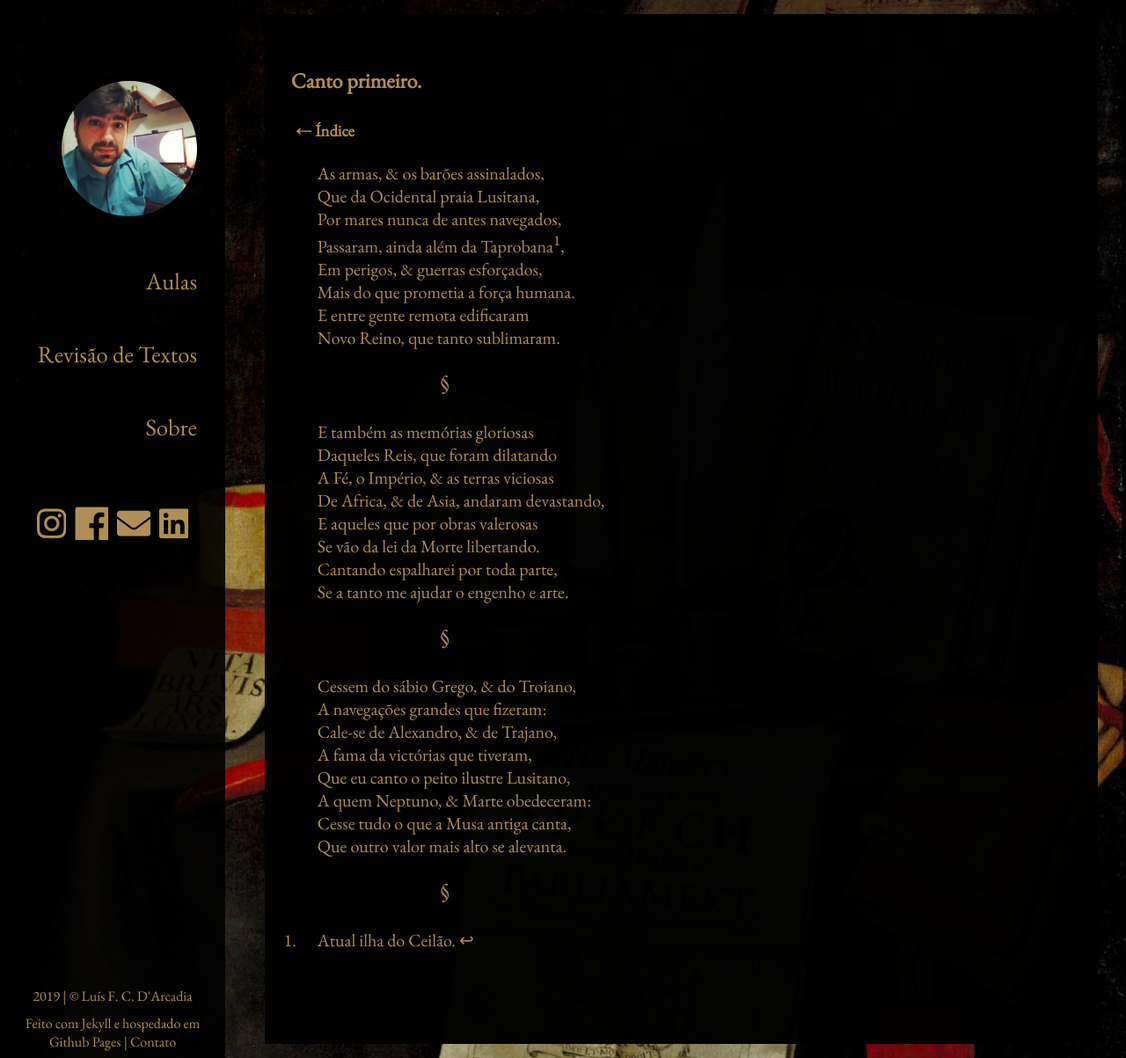
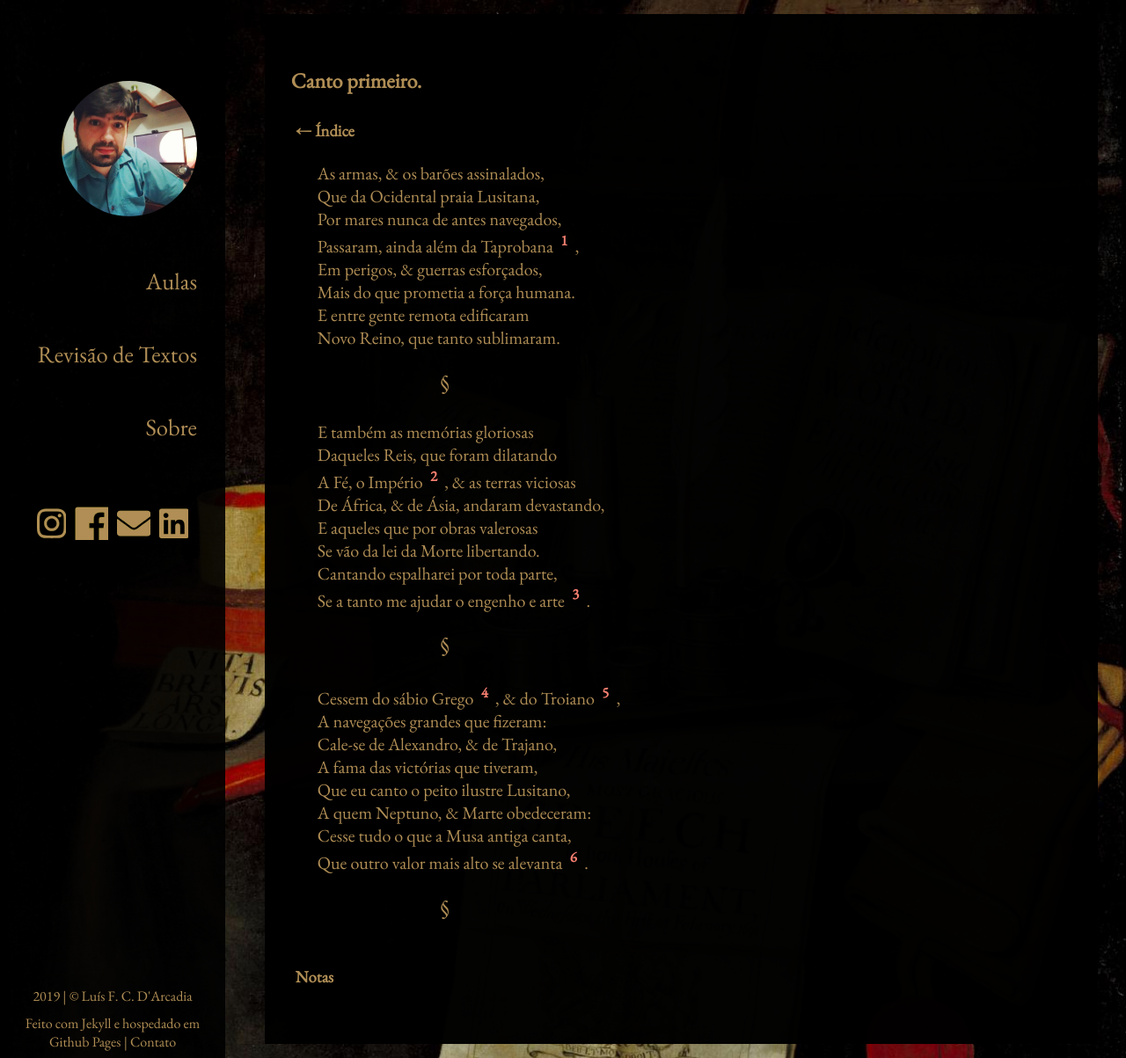
Before and after one commit to luisdarcadia/luisdarcadia.github.io, a Jekyll site: the page built from _lusiadas/cantoI.md, in a window 1280 px wide and 1203 px high. Shown: the whole window at 88% size. Built offline with Jekyll 4.4.1, drawn with Linux system fonts in a browser that asks for light colours; nearby versions of some CDN libraries.

Commit message:
js notas lusiadas

```diff
--- a/_layouts/canto.html
+++ b/_layouts/canto.html
@@ -9,3 +9,5 @@
   {%- if site.disqus.shortname -%}
     {%- include disqus_comments.html -%}
   {%- endif -%}
+
+ <script type="text/javascript" src="{{site.baseurl}}/{{site.js_path}}/notas.js"></script>
--- a/_lusiadas/cantoI.md
+++ b/_lusiadas/cantoI.md
@@ -1,7 +1,6 @@
 ---
 title: "Canto primeiro."
 ---
-
 
 As armas, & os barões assinalados,
 
@@ -9,7 +8,7 @@
 
 Por mares nunca de antes navegados,
 
-Passaram, ainda além da Taprobana[^footnote],
+Passaram, ainda além da Taprobana[^footnote{% increment f%}],
 
 Em perigos, & guerras esforçados,
 
@@ -25,9 +24,9 @@
 
 Daqueles Reis, que foram dilatando
 
-A Fé, o Império, & as terras viciosas
+A Fé, o Império[^footnote{% increment f%}], & as terras viciosas
 
-De Africa, & de Asia, andaram devastando,
+De África, & de Ásia, andaram devastando,
 
 E aqueles que por obras valerosas
 
@@ -35,17 +34,17 @@
 
 Cantando espalharei por toda parte,
 
-Se a tanto me ajudar o engenho e arte.
+Se a tanto me ajudar o engenho e arte[^footnote{% increment f%}].
 
 ---
 
-Cessem do sábio Grego, & do Troiano,
+Cessem do sábio Grego[^footnote{%increment f%}], & do Troiano[^footnote{%increment f%}],
 
 A navegações grandes que fizeram:
 
 Cale-se de Alexandro, & de Trajano,
 
-A fama da victórias que tiveram,
+A fama das victórias que tiveram,
 
 Que eu canto o peito ilustre Lusitano,
 
@@ -53,7 +52,15 @@
 
 Cesse tudo o que a Musa antiga canta,
 
-Que outro valor mais alto se alevanta.
+Que outro valor mais alto se alevanta[^footnote{% increment f%}].
 
 ---
-[^footnote]: Atual ilha do Ceilão.
+
+## Notas
+
+[^footnote{% increment n%}]: Atual ilha do Ceilão.
+[^footnote{%increment n%}]: A *Fé* e o *Império* representam a união das figuras do Rei e da Igreja segundo a concepção teocrática dos Impérios católicos do século XVI.
+[^footnote{%increment n%}]: *Engenho* e *arte* são princípios poéticos do século XVI.
+[^footnote{%increment n%}]: Odisseu (também conhecido como Ulisses), personagem do poema épico *Odisseia* de Homero (séc. X a.C.).
+[^footnote{%increment n%}]: teste.
+[^footnote{%increment n%}]: teste.
--- a/_sass/_blog.sass
+++ b/_sass/_blog.sass
@@ -45,3 +45,31 @@
 .highlighter-rouge
   background: black
   color: salmon
+
+.footnotes
+  display: none
+
+sup
+  z-index: 3
+
+.footnote
+  color: salmon
+  padding: 0.5em
+  font-weight: bold
+
+.invisible
+  opacity: 0
+  display: none
+
+.visible
+  display: block
+  opacity: 0.9
+
+.tooltip
+  font-weight: bold
+  position: absolute
+  transition: 3s
+  background: salmon
+  color: $c_black
+  padding: 1em
+  z-index: 2
--- /dev/null
+++ b/assets/js/notas.js
@@ -0,0 +1,35 @@
+//obter todas as notas
+var notas = document.getElementsByTagName("ol");
+
+console.log(notas);
+
+//desenhar tooltip
+var tooltip = document.createElement("div");
+tooltip.classList.add("tooltip");
+tooltip.classList.add("invisible");
+document.querySelector("body").appendChild(tooltip);
+
+//manda conteudo da nota para tooltip
+function MostrarTooltip(e){
+  var nota = e.target;
+  var key = nota.textContent - 1;
+  tooltip.textContent = notas[0].children[key].textContent;
+  tooltip.style.left = nota.getBoundingClientRect().left + window.pageXOffset + 'px';
+  tooltip.style.top = nota.getBoundingClientRect().top + window.pageYOffset + 'px';
+  tooltip.classList.remove("invisible");
+  tooltip.classList.add("visible");
+}
+
+function EsconderTooltip(e){
+  tooltip.classList.add("invisible");
+  tooltip.classList.remove("visible");
+}
+//event listener para o hover
+for (var i = 0; i < notas[0].children.length; ++i){
+  var notaNome = "fnref:footnote" + i;
+  console.log(notaNome);
+  var notaHovering = document.getElementById(notaNome);
+  notaHovering.addEventListener("mouseenter", MostrarTooltip);
+  notaHovering.addEventListener("click", EsconderTooltip);
+  document.addEventListener("click", EsconderTooltip);
+};
```
